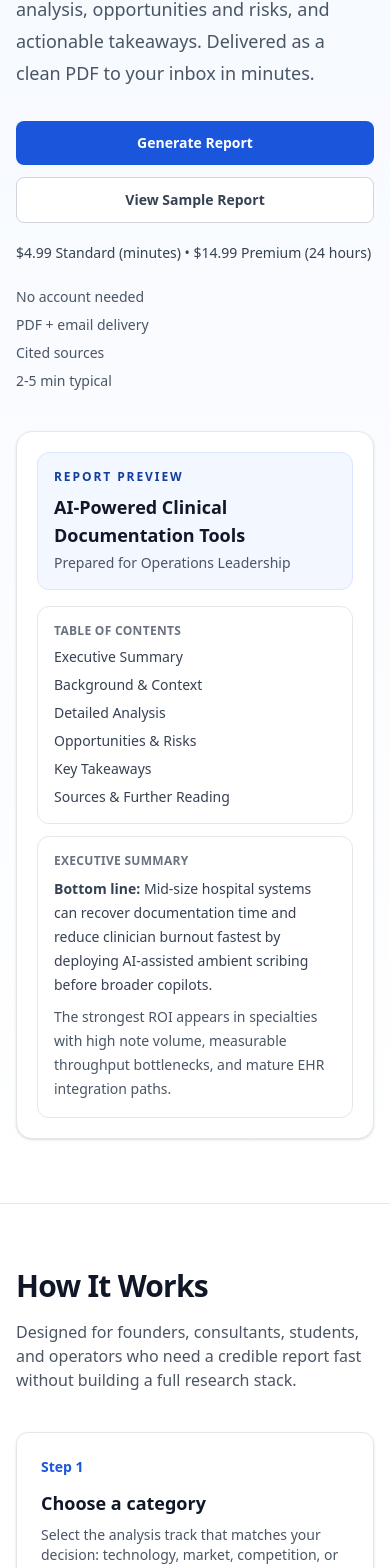
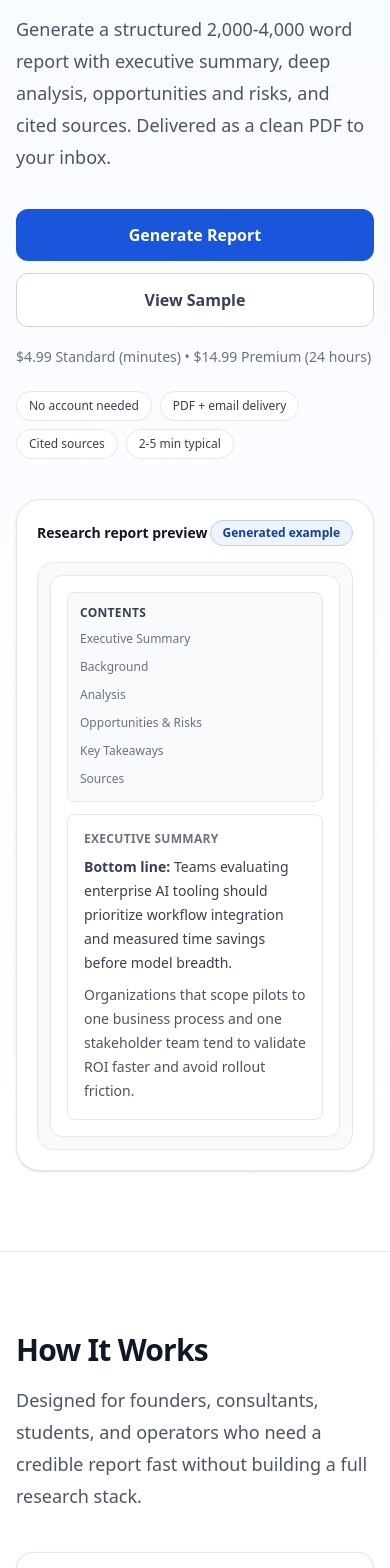
Before and after one commit to GalacticGazer/BriefGen, a Next.js app: page / in a window 390 px wide. Shown: the part 347-1915 px from the top of the page. Built offline with nearby package versions, Linux system fonts and the light colour scheme.

Commit message:
ui: apply premium SaaS polish across landing flow

```diff
--- a/components/FAQ.tsx
+++ b/components/FAQ.tsx
@@ -28,12 +28,12 @@ const faqs = [
 
 export default function FAQ() {
   return (
-    <section className="px-4 py-16 sm:px-6 lg:px-8">
+    <section className="px-4 py-20 sm:px-6 lg:px-8 lg:py-24">
       <div className="mx-auto max-w-6xl">
         <h2 className="max-w-3xl text-3xl font-semibold tracking-tight text-gray-900">FAQ</h2>
         <div className="mt-8 max-w-4xl space-y-4">
           {faqs.map((faq) => (
-            <article key={faq.question} className="rounded-xl border border-gray-200 p-5">
+            <article key={faq.question} className="rounded-2xl border border-gray-200 p-6">
               <h3 className="text-base font-semibold text-gray-900">{faq.question}</h3>
               <p className="mt-2 text-sm leading-6 text-gray-600">{faq.answer}</p>
             </article>
--- a/components/Header.tsx
+++ b/components/Header.tsx
@@ -1,4 +1,55 @@
+"use client";
+
+import { useEffect, useState } from "react";
+
+type NavLink = {
+  label: string;
+  href: string;
+  sectionId: string;
+  trackActive?: boolean;
+};
+
+const navLinks: NavLink[] = [
+  { label: "How It Works", href: "#how-it-works", sectionId: "how-it-works", trackActive: true },
+  { label: "Sample", href: "#sample-report", sectionId: "sample-report", trackActive: true },
+  { label: "Pricing", href: "#report-form", sectionId: "report-form", trackActive: true },
+  { label: "Generate", href: "#report-form", sectionId: "report-form", trackActive: false },
+];
+
 export default function Header() {
+  const [activeSection, setActiveSection] = useState<string>("");
+
+  useEffect(() => {
+    const sections = ["how-it-works", "sample-report", "report-form"]
+      .map((id) => document.getElementById(id))
+      .filter((el): el is HTMLElement => el instanceof HTMLElement);
+
+    if (sections.length === 0) {
+      return;
+    }
+
+    const observer = new IntersectionObserver(
+      (entries) => {
+        const visible = entries
+          .filter((entry) => entry.isIntersecting)
+          .sort((a, b) => b.intersectionRatio - a.intersectionRatio);
+
+        if (visible[0]) {
+          setActiveSection(visible[0].target.id);
+        }
+      },
+      {
+        root: null,
+        rootMargin: "-120px 0px -45% 0px",
+        threshold: [0.2, 0.35, 0.55],
+      },
+    );
+
+    sections.forEach((section) => observer.observe(section));
+
+    return () => observer.disconnect();
+  }, []);
+
   return (
     <header className="sticky top-0 z-50 border-b border-gray-200 bg-white/95 backdrop-blur">
       <div className="mx-auto flex h-16 max-w-6xl items-center justify-between px-4 sm:px-6 lg:px-8">
@@ -6,24 +57,26 @@ export default function Header() {
           BriefGen.ai
         </a>
         <nav className="hidden items-center gap-6 text-sm sm:flex">
-          <a
-            href="#how-it-works"
-            className="text-gray-600 transition-colors hover:text-brand-500"
-          >
-            How It Works
-          </a>
-          <a
-            href="#sample-report"
-            className="text-gray-600 transition-colors hover:text-brand-500"
-          >
-            Sample Report
-          </a>
-          <a
-            href="#report-form"
-            className="text-gray-600 transition-colors hover:text-brand-500"
-          >
-            Pricing
-          </a>
+          {navLinks.map((link) => {
+            const isActive = Boolean(link.trackActive) && activeSection === link.sectionId;
+
+            return (
+              <a
+                key={`${link.label}-${link.href}`}
+                href={link.href}
+                className={`relative pb-1 transition-colors ${
+                  isActive ? "text-brand-600" : "text-gray-600 hover:text-brand-500"
+                }`}
+              >
+                {link.label}
+                <span
+                  className={`absolute right-0 bottom-0 left-0 h-0.5 rounded-full bg-brand-500 transition-opacity ${
+                    isActive ? "opacity-100" : "opacity-0"
+                  }`}
+                />
+              </a>
+            );
+          })}
         </nav>
         <a
           href="#report-form"
--- a/components/Hero.tsx
+++ b/components/Hero.tsx
@@ -1,80 +1,86 @@
+const trustChips = ["No account needed", "PDF + email delivery", "Cited sources", "2-5 min typical"];
+
 export default function Hero() {
   return (
-    <section className="border-b border-gray-200 bg-gradient-to-b from-brand-50/60 to-white px-4 py-16 sm:px-6 lg:px-8 lg:py-20">
-      <div className="mx-auto grid max-w-6xl gap-10 lg:grid-cols-[1.1fr_0.9fr] lg:items-center">
+    <section className="border-b border-gray-200 bg-gradient-to-b from-brand-50/50 to-white px-4 py-20 sm:px-6 lg:px-8 lg:py-24">
+      <div className="mx-auto grid max-w-6xl gap-10 lg:grid-cols-[1.03fr_0.97fr] lg:items-center">
         <div>
           <p className="inline-flex rounded-full border border-brand-200 bg-white px-3 py-1 text-xs font-semibold tracking-wide text-brand-700">
-            On-demand analyst reports
+            Analyst-grade output
           </p>
-          <h1 className="mt-5 max-w-3xl text-4xl font-semibold tracking-tight text-gray-900 sm:text-5xl">
-            Your on-demand research analyst.
+          <h1 className="mt-5 max-w-3xl text-5xl font-semibold tracking-tight text-gray-950 sm:text-[3.45rem] sm:leading-[1.06]">
+            Analyst-grade reports on demand.
           </h1>
-          <p className="mt-5 max-w-3xl text-lg leading-8 text-gray-600">
-            Get a 2,000-4,000 word research report with an executive summary, deep
-            analysis, opportunities and risks, and actionable takeaways. Delivered as
-            a clean PDF to your inbox in minutes.
+          <p className="mt-6 max-w-3xl text-lg leading-8 text-gray-600">
+            Generate a structured 2,000-4,000 word report with executive summary,
+            deep analysis, opportunities and risks, and cited sources. Delivered as
+            a clean PDF to your inbox.
           </p>
-          <div className="mt-8 flex flex-col gap-3 sm:flex-row">
+
+          <div className="mt-9 flex flex-col gap-3 sm:flex-row">
             <a
               href="#report-form"
-              className="inline-flex items-center justify-center rounded-lg bg-brand-500 px-5 py-3 text-sm font-semibold text-white transition-colors hover:bg-brand-600"
+              className="inline-flex items-center justify-center rounded-xl bg-brand-500 px-7 py-3.5 text-base font-semibold text-white transition-colors hover:bg-brand-600"
             >
               Generate Report
             </a>
             <a
               href="#sample-report"
-              className="inline-flex items-center justify-center rounded-lg border border-gray-300 bg-white px-5 py-3 text-sm font-semibold text-gray-700 transition-colors hover:border-brand-500 hover:text-brand-500"
+              className="inline-flex items-center justify-center rounded-xl border border-gray-300 bg-white px-6 py-3.5 text-base font-semibold text-gray-700 transition-colors hover:border-brand-500 hover:text-brand-500"
             >
-              View Sample Report
+              View Sample
             </a>
           </div>
-          <p className="mt-5 text-sm font-medium text-gray-700">
-            $4.99 Standard (minutes) • $14.99 Premium (24 hours)
-          </p>
-          <ul className="mt-6 grid gap-2 text-sm text-gray-600 sm:grid-cols-2">
-            <li>No account needed</li>
-            <li>PDF + email delivery</li>
-            <li>Cited sources</li>
-            <li>2-5 min typical</li>
+
+          <p className="mt-5 text-sm text-gray-500">$4.99 Standard (minutes) • $14.99 Premium (24 hours)</p>
+
+          <ul className="mt-6 flex flex-wrap gap-2 text-xs font-medium text-gray-700">
+            {trustChips.map((chip) => (
+              <li key={chip} className="rounded-full border border-gray-200 bg-white px-3 py-1.5">
+                {chip}
+              </li>
+            ))}
           </ul>
         </div>
-        <div className="rounded-2xl border border-gray-200 bg-white p-5 shadow-sm">
-          <div className="rounded-xl border border-brand-100 bg-brand-50/70 p-4">
-            <p className="text-xs font-semibold uppercase tracking-[0.16em] text-brand-700">
-              Report Preview
-            </p>
-            <h2 className="mt-2 text-lg font-semibold text-gray-900">
-              AI-Powered Clinical Documentation Tools
-            </h2>
-            <p className="mt-1 text-sm text-gray-600">Prepared for Operations Leadership</p>
+
+        <div className="relative">
+          <div className="pointer-events-none absolute inset-5 rounded-[1.5rem] bg-gradient-to-br from-brand-100/50 to-white" />
+          <div className="relative rounded-3xl border border-gray-200 bg-white p-5 shadow-sm sm:p-6">
+            <div className="mb-4 flex items-center justify-between">
+              <p className="text-sm font-semibold text-gray-900">Research report preview</p>
+              <span className="rounded-full border border-brand-200 bg-brand-50 px-3 py-1 text-xs font-semibold text-brand-700">
+                Generated example
+              </span>
             </div>
-          <div className="mt-4 grid gap-3 text-sm text-gray-700 sm:grid-cols-[0.95fr_1.05fr]">
-            <div className="rounded-xl border border-gray-200 p-4">
-              <p className="text-xs font-semibold uppercase tracking-wide text-gray-500">
-                Table of Contents
-              </p>
-              <ul className="mt-2 space-y-2">
+
+            <div className="rounded-2xl border border-gray-200 bg-gray-50 p-3">
+              <div className="grid gap-3 rounded-xl border border-gray-200 bg-white p-4 sm:grid-cols-[0.45fr_1fr]">
+                <aside className="rounded-lg border border-gray-200 bg-gray-50 p-3 text-xs text-gray-500">
+                  <p className="font-semibold uppercase tracking-wide text-gray-700">Contents</p>
+                  <ul className="mt-2 space-y-2 leading-5">
                     <li>Executive Summary</li>
-                <li>Background & Context</li>
-                <li>Detailed Analysis</li>
+                    <li>Background</li>
+                    <li>Analysis</li>
                     <li>Opportunities & Risks</li>
                     <li>Key Takeaways</li>
-                <li>Sources & Further Reading</li>
+                    <li>Sources</li>
                   </ul>
-            </div>
-            <div className="rounded-xl border border-gray-200 p-4">
+                </aside>
+
+                <div className="rounded-lg border border-gray-200 p-4">
                   <p className="text-xs font-semibold uppercase tracking-wide text-gray-500">
                     Executive Summary
                   </p>
-              <p className="mt-2 leading-6 text-gray-700">
-                <strong>Bottom line:</strong> Mid-size hospital systems can recover
-                documentation time and reduce clinician burnout fastest by deploying
-                AI-assisted ambient scribing before broader copilots.
+                  <p className="mt-2 text-sm leading-6 text-gray-700">
+                    <strong>Bottom line:</strong> Teams evaluating enterprise AI tooling should
+                    prioritize workflow integration and measured time savings before model breadth.
                   </p>
-              <p className="mt-2 leading-6 text-gray-600">
-                The strongest ROI appears in specialties with high note volume,
-                measurable throughput bottlenecks, and mature EHR integration paths.
+                  <p className="mt-2 text-sm leading-6 text-gray-600">
+                    Organizations that scope pilots to one business process and one stakeholder team
+                    tend to validate ROI faster and avoid rollout friction.
                   </p>
+                </div>
+              </div>
             </div>
           </div>
         </div>
--- a/components/HowItWorks.tsx
+++ b/components/HowItWorks.tsx
@@ -23,21 +23,21 @@ const steps = [
 
 export default function HowItWorks() {
   return (
-    <section id="how-it-works" className="px-4 py-16 sm:px-6 lg:px-8">
+    <section id="how-it-works" className="px-4 py-20 sm:px-6 lg:px-8 lg:py-24">
       <div className="mx-auto max-w-6xl">
         <h2 className="max-w-3xl text-3xl font-semibold tracking-tight text-gray-900">
           How It Works
         </h2>
-        <p className="mt-4 max-w-3xl text-gray-600">
+        <p className="mt-4 max-w-3xl text-lg leading-8 text-gray-600">
           Designed for founders, consultants, students, and operators who need a credible
           report fast without building a full research stack.
         </p>
         <div className="mt-10 grid gap-4 md:grid-cols-2 lg:grid-cols-4">
           {steps.map((step, index) => (
-            <article key={step.title} className="rounded-xl border border-gray-200 bg-white p-6 shadow-sm">
+            <article key={step.title} className="rounded-2xl border border-gray-200 bg-white p-6 shadow-sm">
               <p className="text-sm font-semibold text-brand-500">Step {index + 1}</p>
               <h3 className="mt-3 text-lg font-semibold text-gray-900">{step.title}</h3>
-              <p className="mt-2 text-sm text-gray-600">{step.description}</p>
+              <p className="mt-2 text-sm leading-6 text-gray-600">{step.description}</p>
             </article>
           ))}
         </div>
--- a/components/WhatYouGet.tsx
+++ b/components/WhatYouGet.tsx
@@ -1,37 +1,75 @@
-const trustItems = [
+import type { ReactNode } from "react";
+
+type TrustItem = {
+  title: string;
+  description: string;
+  icon: ReactNode;
+};
+
+const trustItems: TrustItem[] = [
   {
-    title: "Designed for real operators",
-    description: "Built for founders, consultants, students, and teams that need sharp analysis quickly.",
+    title: "Credible structure",
+    description: "Reports follow an executive-summary-first format built for decision-making.",
+    icon: (
+      <svg viewBox="0 0 24 24" fill="none" stroke="currentColor" strokeWidth="1.6" className="h-5 w-5">
+        <path d="M6 5h12" />
+        <path d="M6 10h12" />
+        <path d="M6 15h8" />
+        <path d="M6 20h10" />
+      </svg>
+    ),
   },
   {
-    title: "Citations included",
-    description: "Each report includes a curated sources section to support deeper independent research.",
+    title: "Cited sources",
+    description: "Each report includes a curated sources section for deeper follow-up research.",
+    icon: (
+      <svg viewBox="0 0 24 24" fill="none" stroke="currentColor" strokeWidth="1.6" className="h-5 w-5">
+        <path d="M8 6h11" />
+        <path d="M8 12h11" />
+        <path d="M8 18h11" />
+        <path d="M4 6h.01" />
+        <path d="M4 12h.01" />
+        <path d="M4 18h.01" />
+      </svg>
+    ),
   },
   {
-    title: "Secure payments via Stripe",
-    description: "Checkout is handled through Stripe with modern payment security controls.",
+    title: "Stripe checkout",
+    description: "Payments are processed securely through Stripe test or live mode.",
+    icon: (
+      <svg viewBox="0 0 24 24" fill="none" stroke="currentColor" strokeWidth="1.6" className="h-5 w-5">
+        <rect x="3" y="5" width="18" height="14" rx="3" />
+        <path d="M3 10h18" />
+      </svg>
+    ),
   },
   {
-    title: "Delivered by email + PDF",
-    description: "You get a downloadable PDF immediately plus email delivery for convenient access.",
+    title: "PDF + email",
+    description: "Reports are delivered as downloadable PDFs and sent to your inbox.",
+    icon: (
+      <svg viewBox="0 0 24 24" fill="none" stroke="currentColor" strokeWidth="1.6" className="h-5 w-5">
+        <path d="M4 7h16v10H4z" />
+        <path d="M4 8l8 6 8-6" />
+      </svg>
+    ),
   },
 ];
 
 export default function WhatYouGet() {
   return (
-    <section className="border-y border-gray-200 bg-gray-50 px-4 py-16 sm:px-6 lg:px-8">
+    <section className="border-y border-gray-200 bg-gray-50 px-4 py-20 sm:px-6 lg:px-8 lg:py-24">
       <div className="mx-auto max-w-6xl">
-        <h2 className="max-w-3xl text-3xl font-semibold tracking-tight text-gray-900">
-          Built for Credible Decisions
-        </h2>
-        <p className="mt-4 max-w-3xl text-gray-600">
-          BriefGen keeps the workflow simple while maintaining professional output quality and clear
-          delivery expectations.
+        <h2 className="max-w-3xl text-3xl font-semibold tracking-tight text-gray-900">Built for Real Decisions</h2>
+        <p className="mt-4 max-w-3xl text-lg leading-8 text-gray-600">
+          Product-quality experience with practical delivery standards and clear trust cues.
         </p>
         <div className="mt-8 grid gap-4 md:grid-cols-2">
           {trustItems.map((item) => (
-            <article key={item.title} className="rounded-xl border border-gray-200 bg-white p-5 shadow-sm">
-              <h3 className="text-base font-semibold text-gray-900">{item.title}</h3>
+            <article key={item.title} className="rounded-2xl border border-gray-200 bg-white p-6 shadow-sm">
+              <div className="inline-flex rounded-lg border border-gray-200 bg-gray-50 p-2 text-brand-600">
+                {item.icon}
+              </div>
+              <h3 className="mt-3 text-base font-semibold text-gray-900">{item.title}</h3>
               <p className="mt-2 text-sm leading-6 text-gray-600">{item.description}</p>
             </article>
           ))}
```
Also changed, not shown: components/ReportForm.tsx (+147 -52 lines), components/SampleReport.tsx (+10 -7 lines), 1 other file (tests, documents, lock files or other folders). Lines whose indentation alone changed are shown as unchanged.
